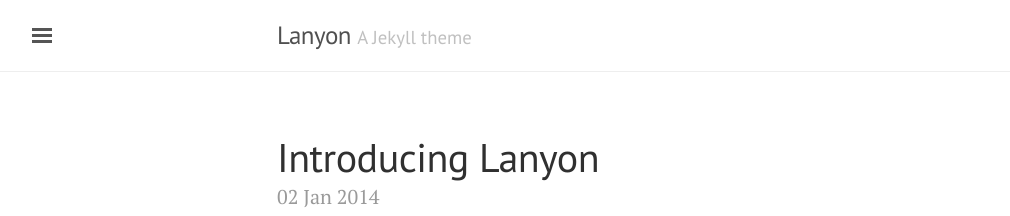
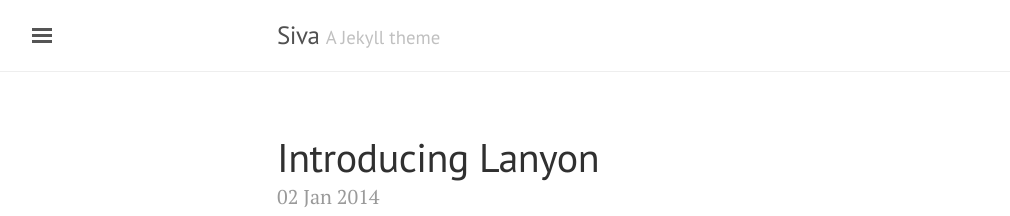
Before and after one commit to vinodhsiva/vinodhsiva.github.io, a Jekyll site: the page built from index.html, in a window 1280 px wide and 900 px high. Shown: the top 216 px of the window, without its empty margins (3-1013 px from the left). Built offline with Jekyll 4.4.1, drawn with Linux system fonts in a browser that asks for light colours; the list of posts is cut into pages by our own code.

Commit message:
Update _config.yml

```diff
--- a/_config.yml
+++ b/_config.yml
@@ -5,18 +5,18 @@ permalink:           pretty
 relative_permalinks: true
 
 # Setup
-title:               Lanyon
+title:               Siva
 tagline:             'A Jekyll theme'
 description:         'A reserved <a href="http://jekyllrb.com" target="_blank">Jekyll</a> theme that places the utmost gravity on content with a hidden drawer. Made by <a href="https://twitter.com/mdo" target="_blank">@mdo</a>.'
-url:                 http://lanyon.getpoole.com
+url:                 http://vinodhsiva.github.io
 baseurl:             ''
 paginate:            5
 
 # About/contact
 author:
-  name:              Mark Otto
-  url:               https://twitter.com/mdo
-  email:             markdotto@gmail.com
+  name:              Siva Muthu
+  url:
+  email:             sivamuthu.uk@gmail.com
 
 # Custom vars
 version:             1.0.0
```
